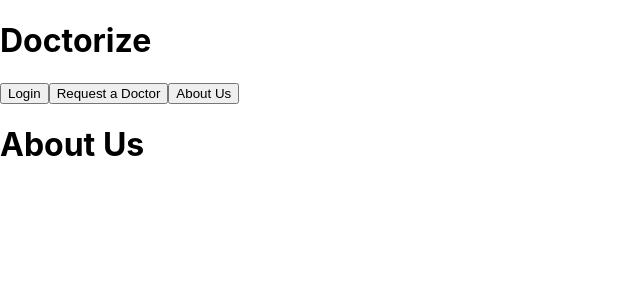
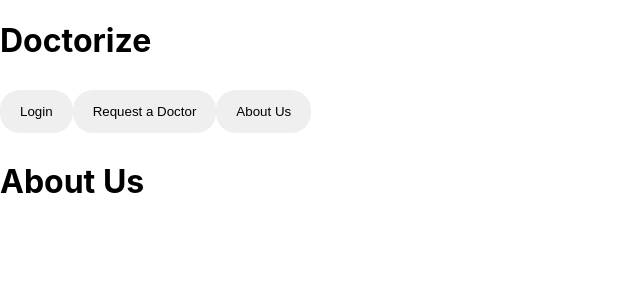
Before and after one commit to Docterize-AI/doctorize-frontend, a Next.js app: page /about in a window 1280 px wide. Shown: the top 300 px of the page, without its empty margins (0-640 px from the left). Built offline with nearby package versions, Linux system fonts and the light colour scheme.

Commit message:
created button styling

```diff
--- a/pages/components/header.js
+++ b/pages/components/header.js
@@ -1,10 +1,12 @@
+import styles from '../../styles/Home.module.css';
+
 export const Header = () => {
     return (
         <div>
             <h1>Doctorize</h1>
-            <button>Login</button>
-            <button>Request a Doctor</button>
-            <button>About Us</button>
+            <button className={styles.button}>Login</button>
+            <button className={styles.button}>Request a Doctor</button>
+            <button className={styles.button}>About Us</button>
         </div>
     );
 }
--- a/styles/Home.module.css
+++ b/styles/Home.module.css
@@ -116,12 +116,9 @@
 }
 
 .button {
-  background-color: #4CAF50;
-  color: white;
   padding: 14px 20px;
   margin: 8px 0;
   border: none;
   cursor: pointer;
-  width: 10%;
-  border-radius: 10px;
+  border-radius: 20px;
 }
```
